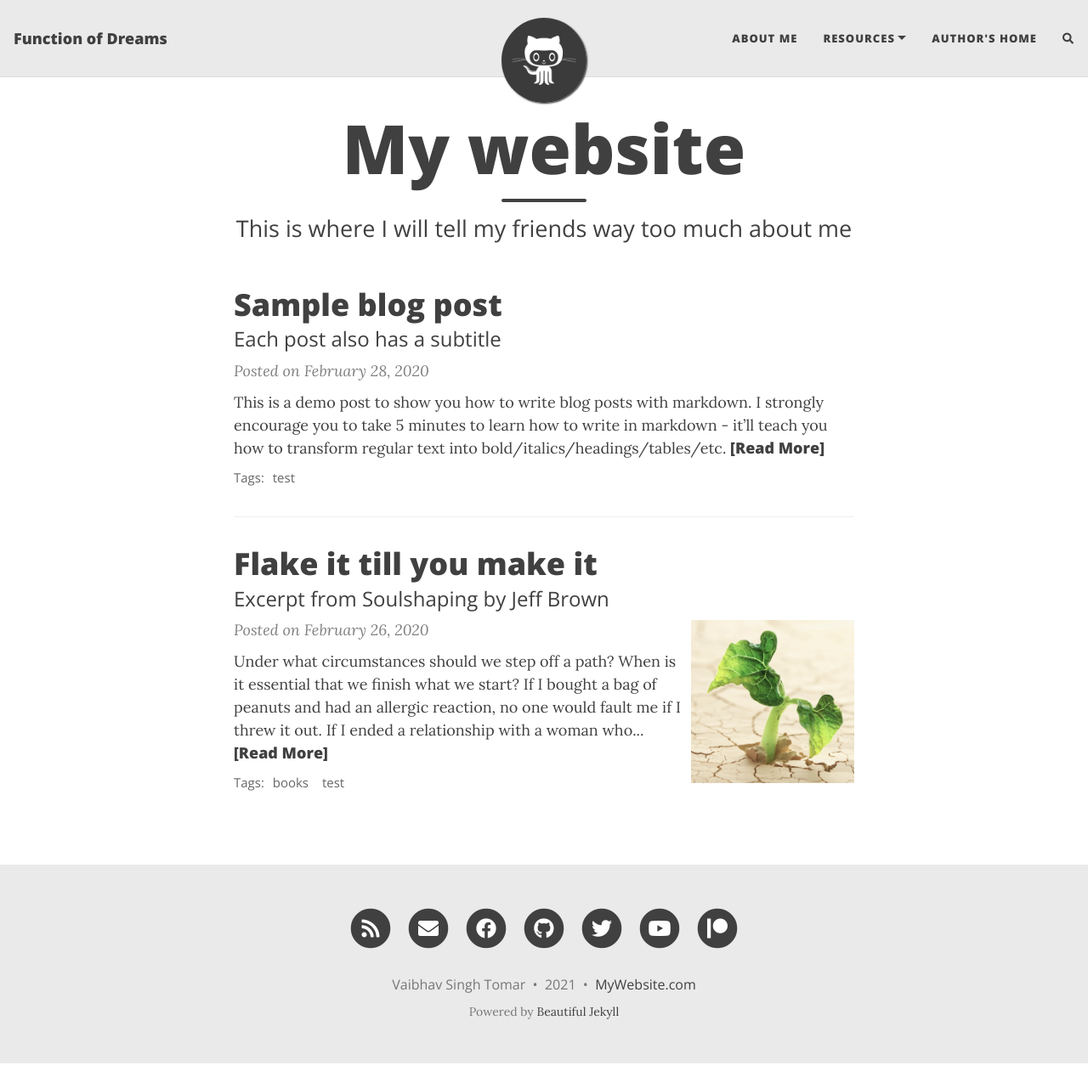
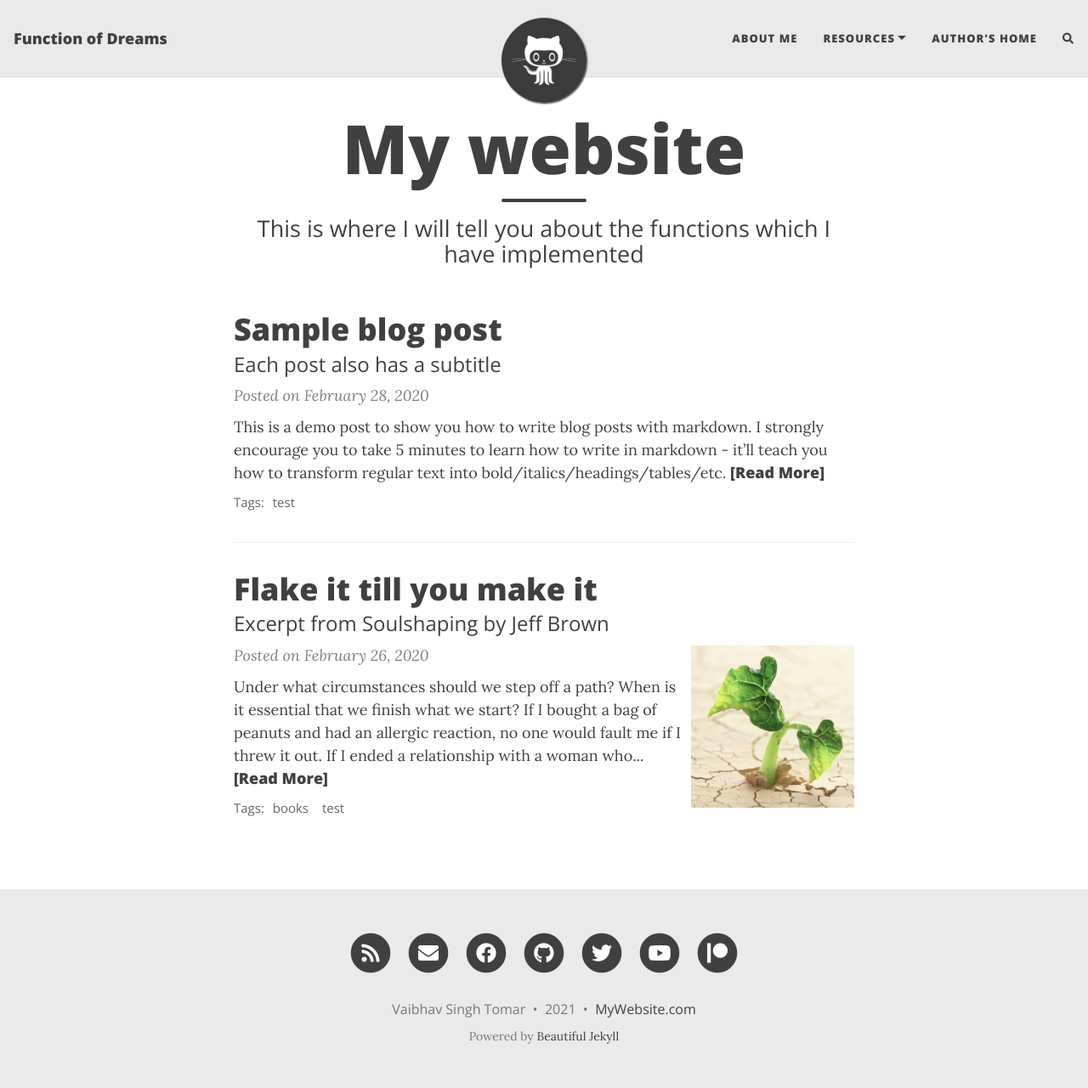
Before and after one commit to vstflugel/flugel.github.io, a Jekyll site: the page built from index.html, in a window 1280 px wide and 1281 px high. Shown: the whole window at 85% size. Built offline with Jekyll 4.4.1, drawn with Linux system fonts in a browser that asks for light colours; nearby versions of some CDN libraries; the list of posts is cut into pages by our own code; comment, search, counter and statistics services are not loaded.

Commit message:
index.html files has been updated

```diff
--- a/index.html
+++ b/index.html
@@ -1,5 +1,5 @@
 ---
 layout: home
 title: My website
-subtitle: This is where I will tell my friends way too much about me
+subtitle: This is where I will tell you about the functions which I have implemented
 ---
```
